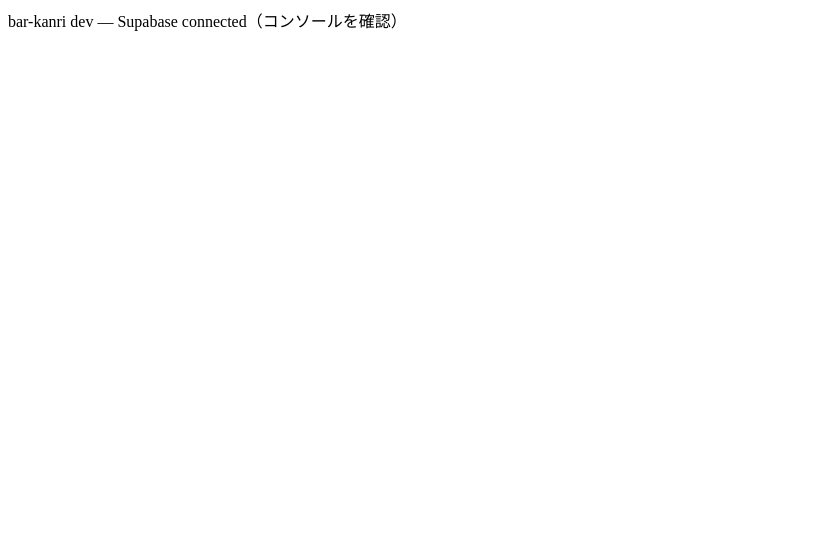
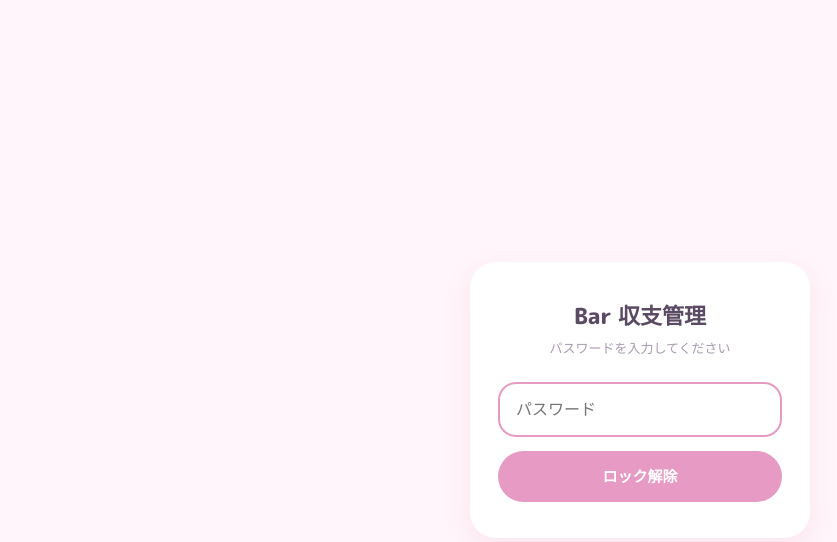
Before and after one commit to TKkikaku/bar-kanri, a website built with Vite: page app/index.html in a window 1280 px wide. Shown: the whole page, without its empty margins (0-837 px from the left). Built offline with nearby package versions, Linux system fonts and the light colour scheme; some packages are replaced by stand-ins of ours; no server answers; the database is empty.

Commit message:
本番実装 手順2: 単一パスワードによるアプリ全体ロック
- src/auth.js: VITE_APP_PASSWORDと照合、解錠状態はlocalStorage(bk_unlocked)で保持
- index.html: ロック画面とアプリ本体プレースホルダを追加
- main.js: 起動時に解錠状態で画面分岐、解錠後に接続テスト実行、ログアウト配線
- src/style.css: 暫定の軽量スタイル(Dパステルの色味を先取り、フルデザインは手順3)

```diff
--- a/app/index.html
+++ b/app/index.html
@@ -4,9 +4,39 @@
   <meta charset="UTF-8" />
   <meta name="viewport" content="width=device-width, initial-scale=1.0, viewport-fit=cover" />
   <title>bar-kanri（本番実装 / dev）</title>
+  <link rel="preconnect" href="https://fonts.googleapis.com" />
+  <link rel="preconnect" href="https://fonts.gstatic.com" crossorigin />
+  <link href="https://fonts.googleapis.com/css2?family=M+PLUS+Rounded+1c:wght@300;500;700;800&display=swap" rel="stylesheet" />
 </head>
 <body>
-  <div id="app">起動中…</div>
+  <!-- ロック画面（§3 単一パスワード） -->
+  <div id="lock-screen" hidden>
+    <form id="lock-form">
+      <h1>Bar 収支管理</h1>
+      <p class="sub">パスワードを入力してください</p>
+      <input
+        type="password"
+        id="lock-password"
+        autocomplete="current-password"
+        placeholder="パスワード"
+        aria-label="パスワード"
+      />
+      <button type="submit">ロック解除</button>
+      <p id="lock-error" hidden>パスワードが違います</p>
+    </form>
+  </div>
+
+  <!-- アプリ本体（解錠後に表示 / 手順2 時点はプレースホルダ） -->
+  <div id="app-main" hidden>
+    <header id="app-header">
+      <span class="brand">bar-kanri</span>
+      <button id="logout-btn" type="button">ログアウト</button>
+    </header>
+    <main id="app-content">
+      <p id="conn-status">Supabase 接続確認中…</p>
+    </main>
+  </div>
+
   <script type="module" src="/src/main.js"></script>
 </body>
 </html>
--- /dev/null
+++ b/app/src/auth.js
@@ -0,0 +1,25 @@
+// 単一パスワードによるアプリ全体ロック（§3）
+// パスワードは env(VITE_APP_PASSWORD) で管理し、起動時に照合する。
+// ※ クライアント側チェックのため秘匿性は低い（Anonymous Access 前提・§14）。
+
+const UNLOCK_FLAG = 'bk_unlocked' // 解錠状態フラグ（localStorage）
+
+export function isUnlocked() {
+  return localStorage.getItem(UNLOCK_FLAG) === '1'
+}
+
+// 入力パスワードを照合。成功なら解錠状態を保存して true。
+export function tryUnlock(input) {
+  const expected = import.meta.env.VITE_APP_PASSWORD
+  if (!expected) {
+    console.warn('[auth] VITE_APP_PASSWORD が未設定です（app/.env.local を確認）')
+    return false
+  }
+  const ok = input === expected
+  if (ok) localStorage.setItem(UNLOCK_FLAG, '1')
+  return ok
+}
+
+export function lock() {
+  localStorage.removeItem(UNLOCK_FLAG)
+}
--- a/app/src/main.js
+++ b/app/src/main.js
@@ -1,4 +1,15 @@
+import './style.css'
 import { supabase } from './supabase.js'
+import { isUnlocked, tryUnlock, lock } from './auth.js'
+
+// --- DOM ---
+const lockScreen = document.querySelector('#lock-screen')
+const appMain = document.querySelector('#app-main')
+const lockForm = document.querySelector('#lock-form')
+const lockPassword = document.querySelector('#lock-password')
+const lockError = document.querySelector('#lock-error')
+const logoutBtn = document.querySelector('#logout-btn')
+const connStatus = document.querySelector('#conn-status')
 
 // --- env 読み込みデバッグ（Step A 用。値そのものは出さず先頭だけ） ---
 function logEnvDebug() {
@@ -14,32 +25,22 @@ function logEnvDebug() {
   console.log('[env] anon key 形式 =', fmt, '/ 長さ =', key ? key.length : 0)
 }
 
-// --- 接続テスト ---
+// --- 接続テスト（Step A） ---
 // PostgREST のルート(/rest/v1/)は anon では 401 になる仕様なので使わない。
-// 代わりに supabase-js でクエリし、「PostgREST から応答が返れば接続成功」と判定する。
-// テスト用テーブルは未作成なので「テーブルが無い」エラー(PGRST205 / 42P01)は想定内＝connected。
+// supabase-js でクエリし「PostgREST から応答が返れば接続成功」と判定する。
 async function testSupabaseConnection() {
-  const { error } = await supabase
-    .from('__connection_test__')
-    .select('*')
-    .limit(1)
+  const { error } = await supabase.from('__connection_test__').select('*').limit(1)
 
-  if (!error) {
-    console.log('Supabase connected（クエリ成功）')
-    return true
-  }
+  if (!error) return true
 
   const code = (error.code || '').toString()
   const msg = (error.message || '').toLowerCase()
 
-  // PostgREST まで到達している＝接続OK（テーブル未作成は想定内）
   const tableMissing =
     code === 'PGRST205' ||
     code === '42P01' ||
     msg.includes('does not exist') ||
     msg.includes('could not find the table')
-
-  // anon キー不正・未認可（publishable key 誤用などはここ）
   const authProblem =
     code === '401' ||
     code === 'PGRST301' ||
@@ -56,20 +57,55 @@ async function testSupabaseConnection() {
     console.error('Supabase 認証エラー（anon キーを確認）:', error)
     return false
   }
-
-  // 構造化エラーが返っている時点で到達はしている → connected 扱い
   console.warn('Supabase 応答あり（判定は要確認）:', error)
   return true
 }
 
-logEnvDebug()
-console.log('bar-kanri dev 起動 / client:', !!supabase)
+async function runConnectionTest() {
+  connStatus.textContent = 'Supabase 接続確認中…'
+  const ok = await testSupabaseConnection()
+  if (ok) console.log('Supabase connected')
+  connStatus.textContent = ok
+    ? 'Supabase connected（コンソールを確認）'
+    : 'Supabase 認証エラー（コンソールを確認）'
+}
 
-testSupabaseConnection().then((ok) => {
-  const el = document.querySelector('#app')
-  if (el) {
-    el.textContent = ok
-      ? 'bar-kanri dev — Supabase connected（コンソールを確認）'
-      : 'bar-kanri dev — Supabase 認証エラー（コンソールを確認）'
+// --- 画面遷移 ---
+function showApp() {
+  lockScreen.hidden = true
+  appMain.hidden = false
+  runConnectionTest()
+}
+
+function showLock() {
+  appMain.hidden = true
+  lockScreen.hidden = false
+  lockError.hidden = true
+  lockPassword.value = ''
+  setTimeout(() => lockPassword.focus(), 0)
+}
+
+// --- イベント ---
+lockForm.addEventListener('submit', (e) => {
+  e.preventDefault()
+  if (tryUnlock(lockPassword.value)) {
+    lockError.hidden = true
+    showApp()
+  } else {
+    lockError.hidden = false
+    lockPassword.select()
   }
 })
+
+logoutBtn.addEventListener('click', () => {
+  lock()
+  showLock()
+})
+
+// --- 起動 ---
+logEnvDebug()
+if (isUnlocked()) {
+  showApp()
+} else {
+  showLock()
+}
--- /dev/null
+++ b/app/src/style.css
@@ -0,0 +1,119 @@
+/* 手順2 時点の最小スタイル。フルデザイン（D=パステル）は手順3で適用予定。
+   パレットは CLAUDE.md §10.2 を先取りした暫定値。 */
+:root {
+  --bg: #fff5fa;
+  --bg-card: #ffffff;
+  --text: #5b4a63;
+  --text-sub: #a99bb0;
+  --accent: #e79bc4;
+  --accent-dark: #d173a6;
+  --border: rgba(200, 150, 200, 0.22);
+  --red-dark: #d6708e;
+}
+
+* { box-sizing: border-box; }
+
+body {
+  margin: 0;
+  font-family: "M PLUS Rounded 1c", -apple-system, BlinkMacSystemFont,
+    "Hiragino Sans", "Noto Sans JP", sans-serif;
+  color: var(--text);
+  background: var(--bg);
+  min-height: 100vh;
+}
+
+[hidden] { display: none !important; }
+
+/* --- ロック画面 --- */
+#lock-screen {
+  min-height: 100vh;
+  display: flex;
+  align-items: center;
+  justify-content: center;
+  padding: 24px;
+}
+
+#lock-form {
+  width: 100%;
+  max-width: 340px;
+  background: var(--bg-card);
+  border-radius: 26px;
+  box-shadow: 0 8px 24px rgba(231, 155, 196, 0.18);
+  padding: 36px 28px;
+  text-align: center;
+}
+
+#lock-form h1 {
+  font-size: 22px;
+  font-weight: 800;
+  margin: 0 0 6px;
+}
+
+#lock-form .sub {
+  font-size: 13px;
+  color: var(--text-sub);
+  margin: 0 0 24px;
+}
+
+#lock-password {
+  width: 100%;
+  padding: 14px 16px;
+  font-size: 16px;
+  border: 2px solid var(--border);
+  border-radius: 18px;
+  outline: none;
+  font-family: inherit;
+  color: var(--text);
+}
+#lock-password:focus { border-color: var(--accent); }
+
+#lock-form button {
+  width: 100%;
+  margin-top: 14px;
+  padding: 14px 16px;
+  font-size: 15px;
+  font-weight: 700;
+  color: #fff;
+  background: var(--accent);
+  border: none;
+  border-radius: 999px;
+  cursor: pointer;
+  font-family: inherit;
+}
+#lock-form button:hover { background: var(--accent-dark); }
+#lock-form button:active { transform: scale(0.99); }
+
+#lock-error {
+  margin: 14px 0 0;
+  font-size: 13px;
+  color: var(--red-dark);
+}
+
+/* --- アプリ本体（手順2 時点はプレースホルダ） --- */
+#app-main { min-height: 100vh; }
+
+#app-header {
+  display: flex;
+  align-items: center;
+  justify-content: space-between;
+  padding: 16px 20px;
+  background: var(--bg-card);
+  box-shadow: 0 2px 12px rgba(231, 155, 196, 0.12);
+}
+#app-header .brand { font-weight: 800; font-size: 16px; }
+
+#logout-btn {
+  padding: 8px 16px;
+  font-size: 13px;
+  font-weight: 700;
+  color: var(--accent-dark);
+  background: transparent;
+  border: 2px solid var(--border);
+  border-radius: 999px;
+  cursor: pointer;
+  font-family: inherit;
+}
+#logout-btn:hover { border-color: var(--accent); }
+
+#app-content { padding: 28px 20px; }
+#conn-status { font-size: 14px; color: var(--text-sub); }
```
